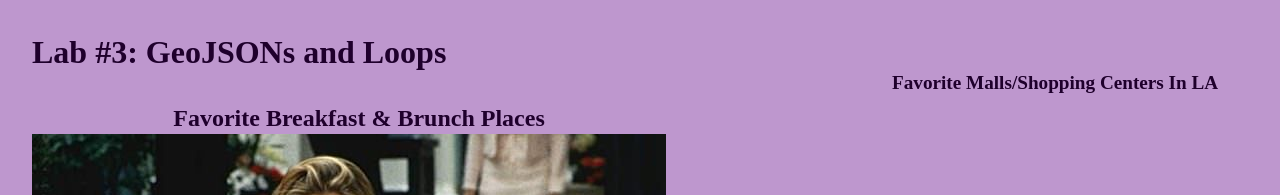
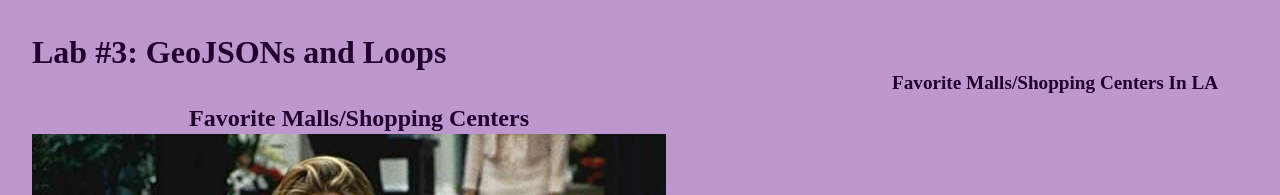
Before and after one commit to nesslee123/Assignments, a plain HTML site: page week3/index.html in a window 1280 px wide. Shown: the top 195 px of the page. Drawn offline with nearby package versions, Linux system fonts and the light colour scheme; no server answers.

Commit message:
lab3-finished

```diff
--- a/week3/index.html
+++ b/week3/index.html
@@ -19,7 +19,7 @@
 
             <div class="portfolio">
                 <div id="contents"></div>
-                <h2>Favorite Breakfast & Brunch Places</h2>
+                <h2>Favorite Malls/Shopping Centers</h2>
                 <img src="shopping.jpg">
                   <p>
                     These are my favorite malls and shopping centers to shop and hang out in throughout the LA area!
```
